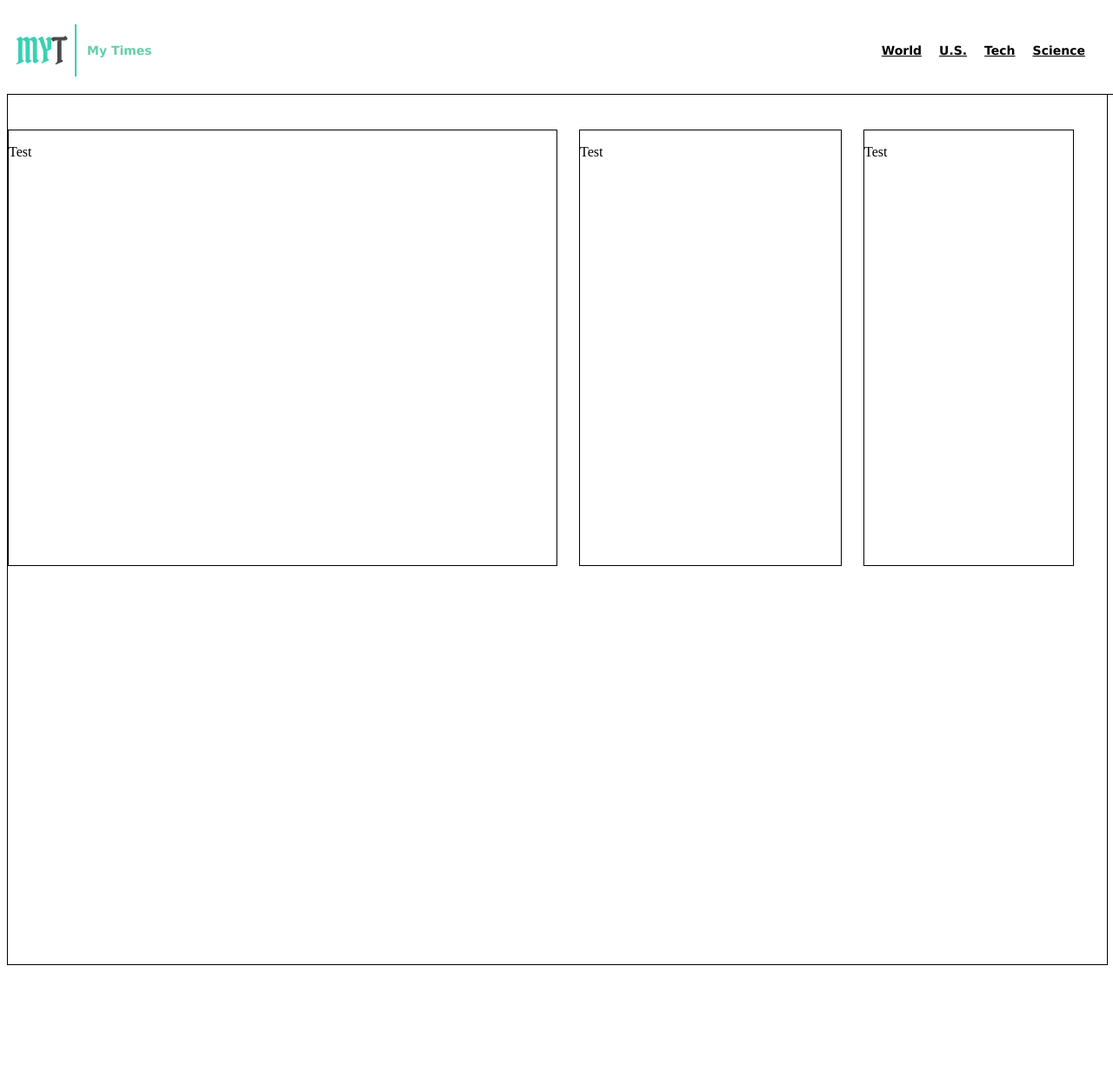
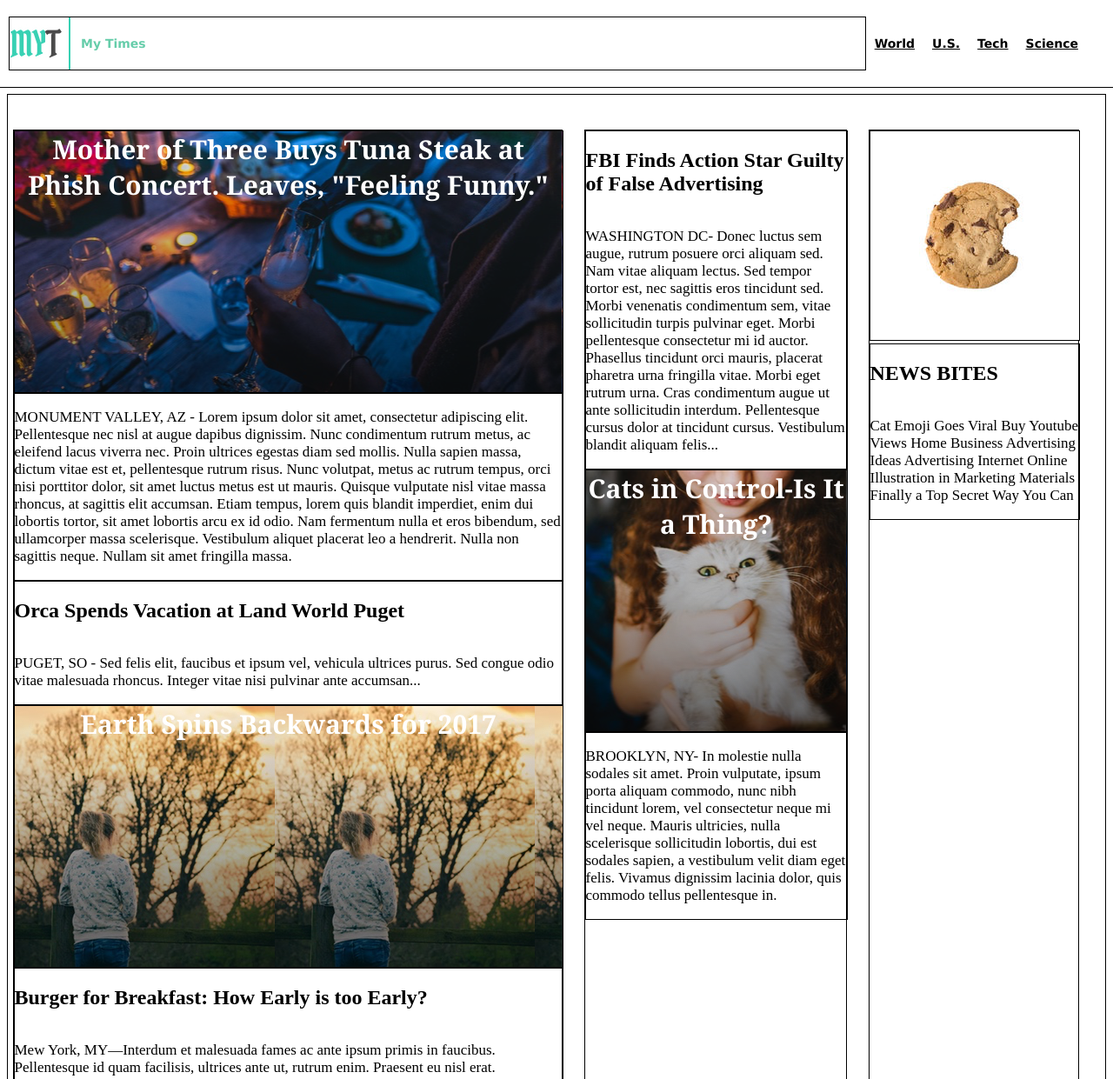
Before and after one commit to gad1380/gad1380_mytimes, a plain HTML site: page index.html in a window 1280 px wide. Shown: the top 1241 px of the page at 87% size. Before the commit the page ends 1110 px from the top, so only its background shows below. Drawn offline with Linux system fonts and the light colour scheme; files whose address does not match are found by name.

Commit message:
Bunch of updates.

```diff
--- a/index.html
+++ b/index.html
@@ -7,6 +7,7 @@
   </head>
   <body>
 
+<!-- This is my header -->
     <div class="header">
         <div class="logo">
           <img src="resources/images/img-myt-logo.jpg">
@@ -17,19 +18,68 @@
         </nav>
     </div>
 
+
+<!-- This is my MAIN -->
     <div class="maincontainer">
 
-      <div class="columnlarge">
-          <p>Test</p>
-      </div>
+<!-- FIRST COLUMN -->
+        <div class="columnlarge">
 
-      <div class="columnmedium">
-          <p>Test</p>
-      </div>
+                <div class ="content1" id="drinks">
+                  <span>Mother of Three Buys Tuna Steak at Phish Concert. Leaves, "Feeling Funny."</span>
+                </div>
 
-      <div class="columnsmall">
-          <p>Test</p>
-      </div>
+                <div class ="content1">
+                  <p>MONUMENT VALLEY, AZ - Lorem ipsum dolor sit amet, consectetur adipiscing elit. Pellentesque nec nisl at augue dapibus dignissim. Nunc condimentum rutrum metus, ac eleifend lacus viverra nec. Proin ultrices egestas diam sed mollis. Nulla sapien massa, dictum vitae est et, pellentesque rutrum risus. Nunc volutpat, metus ac rutrum tempus, orci nisi porttitor dolor, sit amet luctus metus est ut mauris. Quisque vulputate nisl vitae massa rhoncus, at sagittis elit accumsan. Etiam tempus, lorem quis blandit imperdiet, enim dui lobortis tortor, sit amet lobortis arcu ex id odio. Nam fermentum nulla et eros bibendum, sed ullamcorper massa scelerisque. Vestibulum aliquet placerat leo a hendrerit. Nulla non sagittis neque. Nullam sit amet fringilla massa. </p>
+                </div>
+
+                <div class ="content1">
+                  <h2>Orca Spends Vacation at Land World Puget</h1>
+                    <p>PUGET, SO - Sed felis elit, faucibus et ipsum vel, vehicula ultrices purus. Sed congue odio vitae malesuada rhoncus. Integer vitae nisi pulvinar ante accumsan...</p>
+                </div>
+
+                <div class ="content1" id="girl">
+                  <span>Earth Spins Backwards for 2017</span>
+                </div>
+
+                <div class ="content1">
+                  <h2>Burger for Breakfast: How Early is too Early?</h1>
+                    <p>Mew York, MY—Interdum et malesuada fames ac ante ipsum primis in faucibus. Pellentesque id quam facilisis, ultrices ante ut, rutrum enim. Praesent eu nisl erat.</p>
+                </div>
+
+                <div class="content1" id="camera">
+                  <span>Research Shows Cameras Erase Memory</span>
+                </div>
+
+        </div>
+
+<!-- SECOND COLUMN -->
+        <div class="columnmedium">
+                <div class ="content2">
+                  <h2>FBI Finds Action Star Guilty of False Advertising</h2>
+                  <p>WASHINGTON DC- Donec luctus sem augue, rutrum posuere orci aliquam sed. Nam vitae aliquam lectus. Sed tempor tortor est, nec sagittis eros tincidunt sed. Morbi venenatis condimentum sem, vitae sollicitudin turpis pulvinar eget. Morbi pellentesque consectetur mi id auctor. Phasellus tincidunt orci mauris, placerat pharetra urna fringilla vitae. Morbi eget rutrum urna. Cras condimentum augue ut ante sollicitudin interdum. Pellentesque cursus dolor at tincidunt cursus. Vestibulum blandit aliquam felis...</p>
+                </div>
+
+                <div class ="content2" id="cats">
+                  <span>Cats in Control-Is It a Thing?</span>
+                </div>
+
+                <div class ="content2">
+                  <p>BROOKLYN, NY- In molestie nulla sodales sit amet. Proin vulputate, ipsum porta aliquam commodo, nunc nibh tincidunt lorem, vel consectetur neque mi vel neque. Mauris ultricies, nulla scelerisque sollicitudin lobortis, dui est sodales sapien, a vestibulum velit diam eget felis. Vivamus dignissim lacinia dolor, quis commodo tellus pellentesque in.</p>
+                </div>
+        </div>
+
+<!-- THIRD COLUMN WIT DA COOKIE-->
+        <div class="columnsmall">
+                <div class="content3">
+                  <img src="resources/images/img-news-bite.png">
+                </div>
+                <div class="content3">
+                  <h2>NEWS BITES</h2>
+                    <p>Cat Emoji Goes Viral Buy Youtube Views Home Business Advertising Ideas Advertising Internet Online Illustration in Marketing Materials Finally a Top Secret Way You Can</p>
+                </div>
+        </div>
+
 
 
     </div>
--- a/resources/css/style.css
+++ b/resources/css/style.css
@@ -6,15 +6,19 @@
   border-bottom: 1px solid black;
   padding: 10px;
   position: fixed;
+  top: 0px;
+  left: 0px;
   width: 100%;
   height: 80px;
   align-items: center;
-
+  background-color: white;
+  z-index: 10;
 }
 .logo {
   color: MediumAquamarine;
   display: flex;
   align-items: center;
+  border: 1px solid black;
   width: 100%;
 }
 .header img {
@@ -35,31 +39,94 @@ nav span {
 .maincontainer {
   position: relative;
   display: flex;
+  justify-content: center;
   top: 100px;
   border: 1px solid black;
-  width: 100%;
-  height: 1000px;
+  width: auto;
 }
+
+.maincontainer p {
+  display: inline-block;
+  font-family; Georgia;
+  font-size: 17px;
+  color: black;
+}
+
+.maincontainer span {
+  display: inline-flex;
+  font-family: Georgia;
+  font-weight: bold;
+  font-size: 30px;
+  color: white;
+  text-align: center;
+}
+
+
 
 .columnlarge{
   display: flex;
   width: 630px;
   border: 1px solid black;
-  height: 500px;
-  margin: 40px 25px 40px 0px
-
+  margin: 40px 25px 0px 0px;
+  flex-direction: column;
 }
 .columnmedium {
   display: flex;
   width: 300px;
   border: 1px solid black;
-  height: 500px;
-  margin: 40px 25px 40px 0px
+  margin: 40px 25px 0px 0px;
+  flex-direction: column;
 }
 .columnsmall {
   dispaly: flex;
   width: 240px;
+  border: 1px solid black;;
+  margin: 40px 25px 0px 0px;
+  flex-direction: column;
+}
+.content1 {
+  width: 630px;
   border: 1px solid black;
-  height: 500px;
-  margin: 40px 25px 40px 0px
+  display: inline-flex;
+  flex-direction: column;
 }
+#drinks {
+  background-image: url("/Users/GavinAdee/Documents/github/mytimes/resources/images/img-story-main.png");
+  height: 300px;
+  display: flex;
+  font-size: 50px;
+}
+#girl {
+  background-image: url("/Users/GavinAdee/Documents/github/mytimes/resources/images/img-story-2.png");
+  height: 300px;
+  display: flex;
+  align-items: center;
+}
+#camera {
+  background-image: url("/Users/GavinAdee/Documents/github/mytimes/resources/images/img-story-3.png");
+  height: 300px;
+  display: flex;
+}
+
+
+.content2 {
+  width: 300px;
+  border: 1px solid black;
+  display: inline-flex;
+  flex-direction: column;
+}
+#cats {
+  background-image: url("/Users/GavinAdee/Documents/github/mytimes/resources/images/img-story-1.png");
+  height: 300px;
+  display: flex;
+  align-items: center;
+}
+
+
+
+.content3 {
+  width: 240px;
+  border: 1px solid black;
+  display: inline-flex;
+  flex-direction: column;
+}
```
Also changed, not shown: 1 other file.
